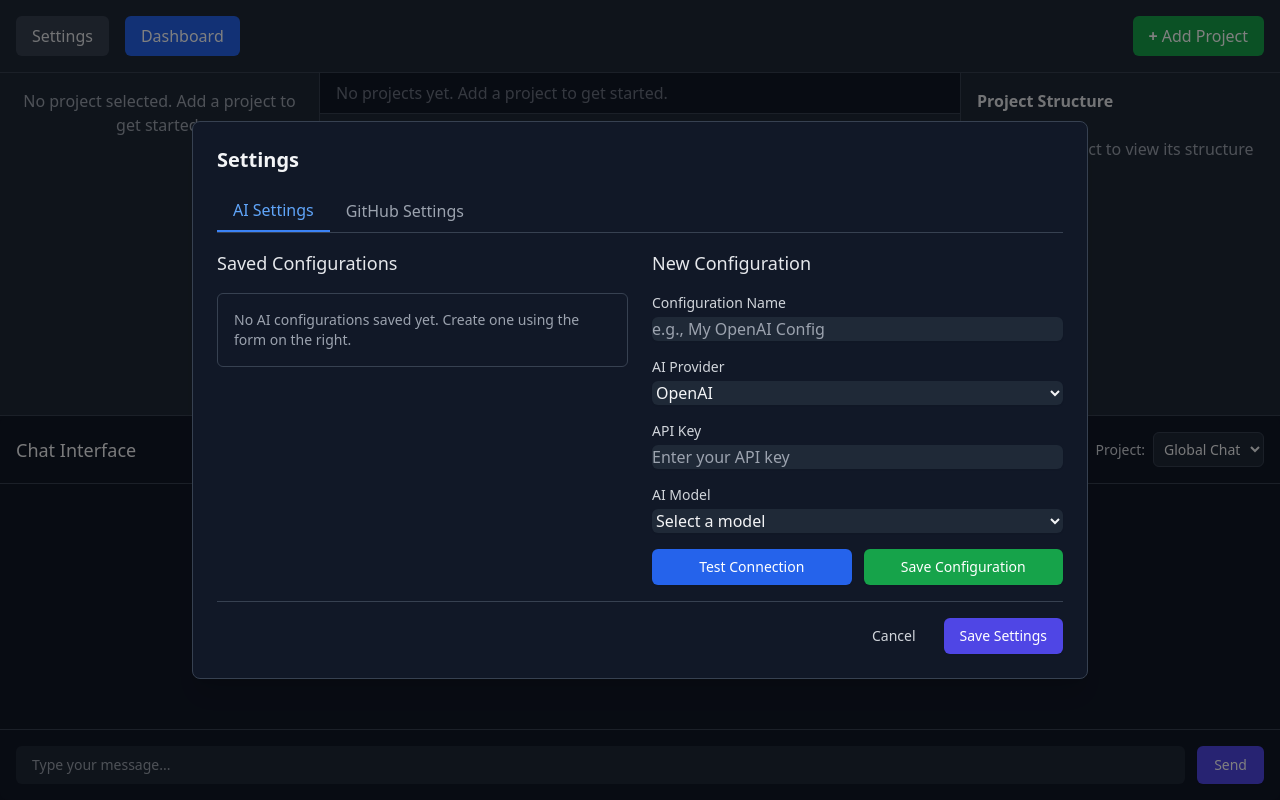
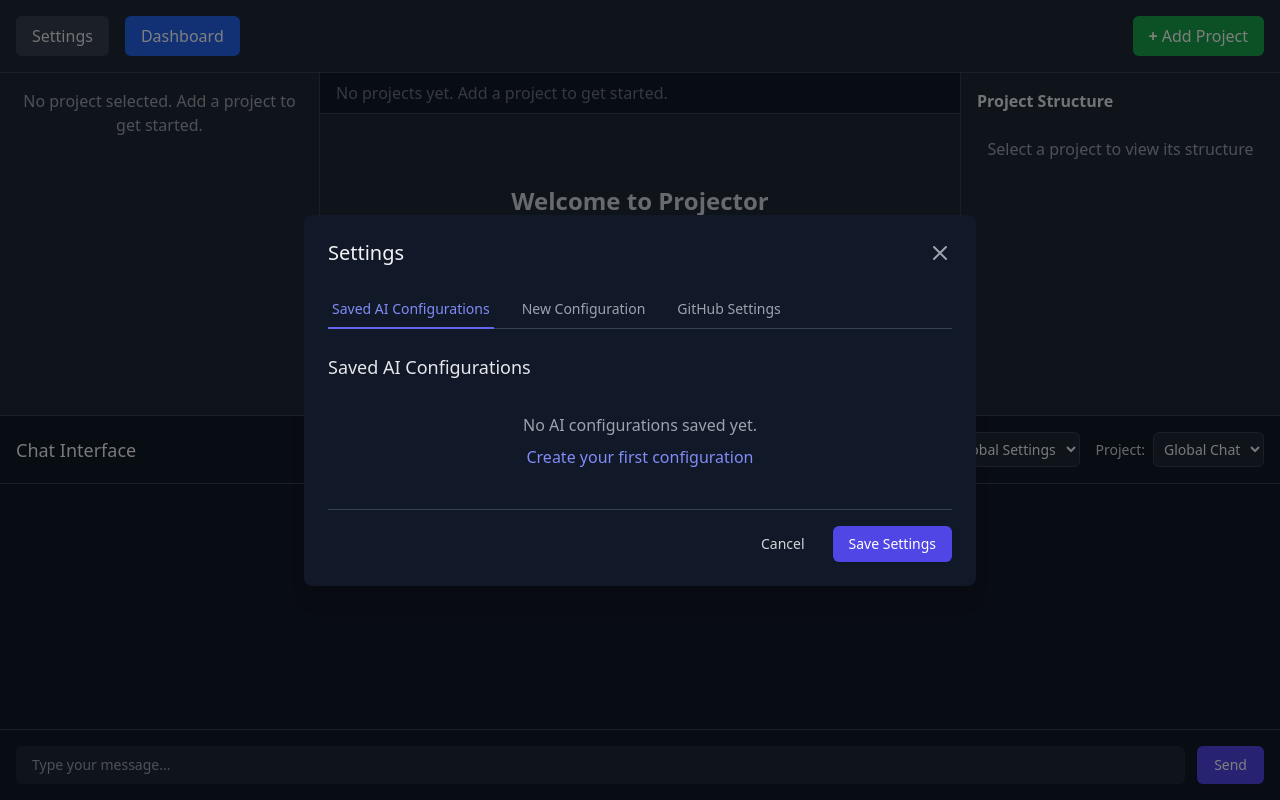
Before and after one commit to Zeeeepa/projector, a React (Vite) app: page / in a window 1280 px wide. Both pictures are taken after a click on the button "Settings". Built offline with nearby package versions, Linux system fonts and the light colour scheme.

Commit message:
Split AI settings into saved and new configurations

```diff
--- a/src/components/ChatInterface.tsx
+++ b/src/components/ChatInterface.tsx
@@ -6,6 +6,7 @@ import { Project } from '../types';
 export function ChatInterface() {
   const [message, setMessage] = useState('');
   const [isLoading, setIsLoading] = useState(false);
+  const [error, setError] = useState<string | null>(null);
   const { messages, addMessage, clearMessages } = useChatStore();
   const {
     projects,
@@ -68,6 +69,8 @@ export function ChatInterface() {
     e.preventDefault();
     if (!message.trim()) return;
 
+    setError(null);
+
     addMessage({
       content: message,
       sender: 'user',
@@ -125,8 +128,11 @@ export function ChatInterface() {
     } catch (error) {
       console.error('Error sending message:', error);
 
+      const errorMessage = error instanceof Error ? error.message : 'Failed to send message';
+      setError(errorMessage);
+
       addMessage({
-        content: `Error: ${error instanceof Error ? error.message : 'Failed to send message'}`,
+        content: `Error: ${errorMessage}`,
         sender: 'ai',
         projectId: selectedProjectId || undefined,
       });
@@ -184,6 +190,13 @@ export function ChatInterface() {
           </div>
         </div>
       </div>
+
+      {error && (
+        <div className="bg-red-900 text-red-100 p-2 text-sm">
+          Error: {error}
+        </div>
+      )}
+
       <div className="flex-1 p-4 overflow-y-auto bg-gray-900">
         <div className="space-y-4">
           {filteredMessages.length === 0 && (
--- a/src/components/SettingsDialog.tsx
+++ b/src/components/SettingsDialog.tsx
@@ -38,7 +38,7 @@ export function SettingsDialog({ isOpen, onClose }: SettingsDialogProps) {
 
   const [isTesting, setIsTesting] = useState(false);
   const [testResult, setTestResult] = useState<{ success: boolean; message: string } | null>(null);
-  const [activeTab, setActiveTab] = useState<'ai' | 'github'>('ai');
+  const [activeTab, setActiveTab] = useState<'saved_configs' | 'new_config' | 'github'>('saved_configs');
   const [availableModels, setAvailableModels] = useState<string[]>([]);
   const [isLoadingModels, setIsLoadingModels] = useState(false);
   const [providerNames, setProviderNames] = useState<{ type: AIProvider; name: string }[]>([]);
@@ -149,6 +149,7 @@ export function SettingsDialog({ isOpen, onClose }: SettingsDialogProps) {
     }
 
     resetConfigForm();
+    setActiveTab('saved_configs');
   };
 
   const handleDeleteConfig = (id: string) => {
@@ -177,6 +178,8 @@ export function SettingsDialog({ isOpen, onClose }: SettingsDialogProps) {
     }
 
     setTestResult(config.isVerified ? { success: true, message: 'Configuration verified' } : null);
+
+    setActiveTab('new_config');
   };
 
   const handleSetActiveConfig = (id: string) => {
@@ -253,6 +256,10 @@ export function SettingsDialog({ isOpen, onClose }: SettingsDialogProps) {
         }
       } catch (error) {
         console.error('Error validating API key:', error);
+        setTestResult({
+          success: false,
+          message: error instanceof Error ? error.message : 'Failed to validate API key'
+        });
       } finally {
         setIsValidatingKey(false);
       }
@@ -334,38 +341,19 @@ export function SettingsDialog({ isOpen, onClose }: SettingsDialogProps) {
     setTestResult(null);
 
     try {
-      const modelToTest = isCompatibleProvider ? customModelInput : model;
-
-      let endpointToTest = customEndpoint;
-      if (aiProvider === 'openai_compatible' && isCompatibleProvider && baseApiEndpoint) {
-        endpointToTest = baseApiEndpoint;
-        if (!endpointToTest.endsWith('/v1')) {
-          if (endpointToTest.endsWith('/')) {
-            endpointToTest = endpointToTest.slice(0, -1);
-          }
-          endpointToTest += '/v1';
-        }
-      }
-
       const result = await apiService.testAIConfig({
+        aiProvider,
         apiKey,
-        model: modelToTest,
-        aiProvider,
-        customEndpoint: needsCustomEndpoint(aiProvider) ? endpointToTest : undefined,
-        name: configName,
+        model: isCompatibleProvider ? customModelInput : model,
+        customEndpoint: needsCustomEndpoint(aiProvider) ? customEndpoint : undefined,
         isCompatibleProvider
       });
 
       setTestResult(result);
-
-      if (editingConfigId && result.success) {
-        updateAIConfig(editingConfigId, { isVerified: true });
-      }
-    } catch (err) {
-      console.error('Error testing connection:', err);
+    } catch (error) {
       setTestResult({
         success: false,
-        message: err instanceof Error ? err.message : 'Failed to connect to API'
+        message: error instanceof Error ? error.message : 'Failed to test connection'
       });
     } finally {
       setIsTesting(false);
@@ -376,94 +364,166 @@ export function SettingsDialog({ isOpen, onClose }: SettingsDialogProps) {
 
   return (
     <div className="fixed inset-0 bg-black bg-opacity-50 flex items-center justify-center z-50">
-      <div className="bg-gray-900 rounded-lg shadow-xl w-full max-w-4xl p-6 border border-gray-700 max-h-[90vh] overflow-y-auto">
-        <h2 className="text-xl font-semibold text-gray-100 mb-4">Settings</h2>
+      <div className="bg-gray-900 rounded-lg shadow-xl w-full max-w-2xl max-h-[90vh] overflow-y-auto">
+        <form onSubmit={handleSubmit}>
+          <div className="p-6 space-y-6">
+            <div className="flex justify-between items-center">
+              <h3 className="text-xl font-medium text-gray-100">Settings</h3>
+              <button
+                type="button"
+                onClick={onClose}
+                className="text-gray-400 hover:text-gray-100"
+              >
+                <svg className="w-6 h-6" fill="none" stroke="currentColor" viewBox="0 0 24 24">
+                  <path strokeLinecap="round" strokeLinejoin="round" strokeWidth="2" d="M6 18L18 6M6 6l12 12" />
+                </svg>
+              </button>
+            </div>
 
-        <div className="mb-4 flex border-b border-gray-700">
+            <div className="border-b border-gray-700">
+              <nav className="-mb-px flex space-x-6">
                 <button
-            className={`px-4 py-2 font-medium ${activeTab === 'ai' ? 'text-blue-400 border-b-2 border-blue-500' : 'text-gray-400 hover:text-gray-200'}`}
-            onClick={() => setActiveTab('ai')}
+                  type="button"
+                  className={`py-2 px-1 border-b-2 font-medium text-sm ${
+                    activeTab === 'saved_configs'
+                      ? 'border-indigo-500 text-indigo-400'
+                      : 'border-transparent text-gray-400 hover:text-gray-300 hover:border-gray-700'
+                  }`}
+                  onClick={() => setActiveTab('saved_configs')}
                 >
-            AI Settings
+                  Saved AI Configurations
                 </button>
                 <button
-            className={`px-4 py-2 font-medium ${activeTab === 'github' ? 'text-blue-400 border-b-2 border-blue-500' : 'text-gray-400 hover:text-gray-200'}`}
+                  type="button"
+                  className={`py-2 px-1 border-b-2 font-medium text-sm ${
+                    activeTab === 'new_config'
+                      ? 'border-indigo-500 text-indigo-400'
+                      : 'border-transparent text-gray-400 hover:text-gray-300 hover:border-gray-700'
+                  }`}
+                  onClick={() => {
+                    setActiveTab('new_config');
+                    if (!editingConfigId) {
+                      resetConfigForm();
+                    }
+                  }}
+                >
+                  {editingConfigId ? 'Edit Configuration' : 'New Configuration'}
+                </button>
+                <button
+                  type="button"
+                  className={`py-2 px-1 border-b-2 font-medium text-sm ${
+                    activeTab === 'github'
+                      ? 'border-indigo-500 text-indigo-400'
+                      : 'border-transparent text-gray-400 hover:text-gray-300 hover:border-gray-700'
+                  }`}
                   onClick={() => setActiveTab('github')}
                 >
                   GitHub Settings
                 </button>
+              </nav>
             </div>
 
-        <form onSubmit={handleSubmit}>
+            {activeTab === 'saved_configs' && (
               <div className="space-y-4">
-            {activeTab === 'ai' && (
-              <>
-                <div className="grid grid-cols-1 md:grid-cols-2 gap-6">
-                  <div className="space-y-4">
-                    <h3 className="text-lg font-medium text-gray-200">Saved Configurations</h3>
+                <h4 className="text-lg font-medium text-gray-200">Saved AI Configurations</h4>
 
                 {aiConfigs.length === 0 ? (
-                      <div className="text-gray-400 text-sm p-4 border border-gray-700 rounded-md">
-                        No AI configurations saved yet. Create one using the form on the right.
+                  <div className="text-center py-4 text-gray-400">
+                    <p>No AI configurations saved yet.</p>
+                    <button
+                      type="button"
+                      onClick={() => setActiveTab('new_config')}
+                      className="mt-2 text-indigo-400 hover:text-indigo-300"
+                    >
+                      Create your first configuration
+                    </button>
                   </div>
                 ) : (
-                      <div className="space-y-2 max-h-96 overflow-y-auto pr-2">
+                  <div className="space-y-3">
                     {aiConfigs.map((config) => (
                       <div
                         key={config.id}
-                            className={`p-3 border rounded-md flex justify-between items-center ${
-                              config.id === activeAIConfigId
-                                ? 'border-blue-500 bg-blue-900 bg-opacity-20'
-                                : 'border-gray-700 hover:border-gray-500'
+                        className={`p-3 rounded-md border ${
+                          activeAIConfigId === config.id
+                            ? 'border-indigo-500 bg-gray-800'
+                            : 'border-gray-700 bg-gray-900 hover:bg-gray-800'
                         }`}
                       >
+                        <div className="flex justify-between items-start">
                           <div>
-                              <div className="font-medium text-gray-200">{config.name}</div>
-                              <div className="text-xs text-gray-400">
-                                {config.aiProvider} | {config.model}
+                            <h5 className="font-medium text-gray-200 flex items-center">
+                              {config.name}
                               {config.isVerified && (
-                                  <span className="ml-2 text-green-400">✓ Verified</span>
+                                <span className="ml-2 text-green-400 text-xs">✓ Verified</span>
                               )}
-                              </div>
+                              {activeAIConfigId === config.id && (
+                                <span className="ml-2 text-indigo-400 text-xs">Active</span>
+                              )}
+                            </h5>
+                            <p className="text-sm text-gray-400">
+                              {config.aiProvider} • {config.model}
+                            </p>
+                            {config.customEndpoint && (
+                              <p className="text-xs text-gray-500 truncate max-w-xs">
+                                {config.customEndpoint}
+                              </p>
+                            )}
                           </div>
                           <div className="flex space-x-2">
                             <button
                               type="button"
                               onClick={() => handleSetActiveConfig(config.id)}
-                                className={`px-2 py-1 text-xs rounded ${
-                                  config.id === activeAIConfigId
-                                    ? 'bg-blue-600 text-white'
-                                    : 'bg-gray-700 text-gray-300 hover:bg-gray-600'
+                              className={`px-2 py-1 text-xs rounded-md ${
+                                activeAIConfigId === config.id
+                                  ? 'bg-indigo-700 text-indigo-200 cursor-default'
+                                  : 'bg-indigo-600 text-white hover:bg-indigo-700'
                               }`}
+                              disabled={activeAIConfigId === config.id}
                             >
-                                {config.id === activeAIConfigId ? 'Active' : 'Use'}
+                              {activeAIConfigId === config.id ? 'Active' : 'Set Active'}
                             </button>
                             <button
                               type="button"
                               onClick={() => handleEditConfig(config)}
-                                className="px-2 py-1 text-xs bg-gray-700 text-gray-300 rounded hover:bg-gray-600"
+                              className="px-2 py-1 text-xs bg-gray-700 text-white rounded-md hover:bg-gray-600"
                             >
                               Edit
                             </button>
                             <button
                               type="button"
                               onClick={() => handleDeleteConfig(config.id)}
-                                className="px-2 py-1 text-xs bg-red-900 text-red-300 rounded hover:bg-red-800"
+                              className="px-2 py-1 text-xs bg-red-800 text-white rounded-md hover:bg-red-700"
                             >
                               Delete
                             </button>
                           </div>
                         </div>
+                      </div>
                     ))}
+
+                    <button
+                      type="button"
+                      onClick={() => {
+                        resetConfigForm();
+                        setActiveTab('new_config');
+                      }}
+                      className="w-full py-2 text-sm font-medium text-indigo-400 hover:text-indigo-300 border border-dashed border-gray-700 rounded-md hover:border-gray-600"
+                    >
+                      + Add New Configuration
+                    </button>
                   </div>
                 )}
               </div>
+            )}
+
+            {activeTab === 'new_config' && (
+              <>
+                <div className="space-y-4">
+                  <h4 className="text-lg font-medium text-gray-200">
+                    {editingConfigId ? 'Edit Configuration' : 'New AI Configuration'}
+                  </h4>
 
                   <div className="space-y-4">
-                    <h3 className="text-lg font-medium text-gray-200">
-                      {editingConfigId ? 'Edit Configuration' : 'New Configuration'}
-                    </h3>
-
                     <div>
                       <label htmlFor="configName" className="block text-sm font-medium text-gray-300">
                         Configuration Name
@@ -474,7 +534,7 @@ export function SettingsDialog({ isOpen, onClose }: SettingsDialogProps) {
                         value={configName}
                         onChange={(e) => setConfigName(e.target.value)}
                         className="mt-1 block w-full rounded-md bg-gray-800 border-gray-700 text-gray-100 shadow-sm focus:border-indigo-500 focus:ring-indigo-500"
-                        placeholder="e.g., My OpenAI Config"
+                        placeholder="My Configuration"
                       />
                     </div>
 
@@ -499,16 +559,15 @@ export function SettingsDialog({ isOpen, onClose }: SettingsDialogProps) {
                     {aiProvider === 'openai_compatible' && (
                       <div className="flex items-center">
                         <input
+                          type="checkbox"
                           id="isCompatibleProvider"
-                          type="checkbox"
                           checked={isCompatibleProvider}
                           onChange={(e) => setIsCompatibleProvider(e.target.checked)}
                           className="h-4 w-4 rounded border-gray-700 text-indigo-600 focus:ring-indigo-500 bg-gray-800"
                         />
                         <label htmlFor="isCompatibleProvider" className="ml-2 block text-sm text-gray-300">
-                          OpenAI API Compatible
+                          OpenAI API compatible (for Anthropic, etc.)
                         </label>
-                        <span className="ml-1 text-xs text-gray-400">(e.g., Anthropic, Mistral, etc.)</span>
                       </div>
                     )}
 
@@ -644,7 +703,10 @@ export function SettingsDialog({ isOpen, onClose }: SettingsDialogProps) {
                     {editingConfigId && (
                       <button
                         type="button"
-                        onClick={resetConfigForm}
+                        onClick={() => {
+                          resetConfigForm();
+                          setActiveTab('saved_configs');
+                        }}
                         className="w-full px-4 py-2 text-sm font-medium text-gray-300 hover:text-white"
                       >
                         Cancel Editing
```
Lines whose indentation alone changed are shown as unchanged.
